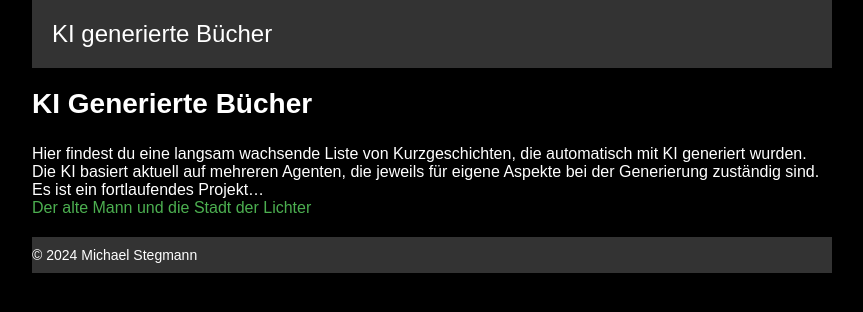
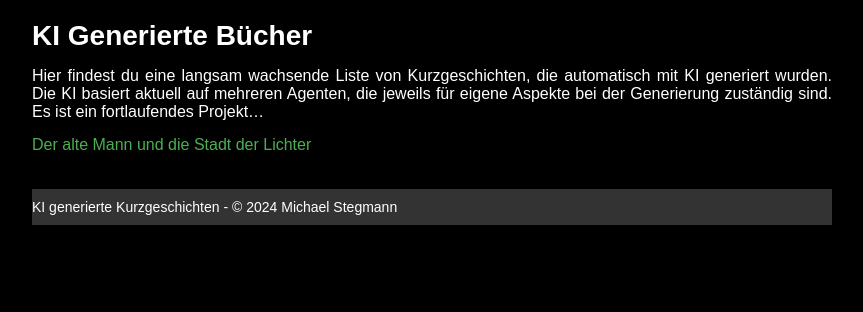
Before and after one commit to stegmi/books, a Jekyll site: the page built from index.md, in a window 1280 px wide. Shown: the top 312 px of the page, without its empty margins (208-1071 px from the left). Built offline with Jekyll 4.4.1, drawn with Linux system fonts in a browser that asks for light colours; our own code applies the rules of GitHub Pages for plain Markdown files.

```diff
--- a/_layouts/default.html
+++ b/_layouts/default.html
@@ -3,20 +3,16 @@
 <head>
     <meta charset="UTF-8">
     <meta name="viewport" content="width=device-width, initial-scale=1.0">
-    <title>KI generierte Bücher</title>
+    <title>KI generierte Kurzgeschichten</title>
     <link rel="stylesheet" href="/books/static/main.css">
 </head>
 <body>
-    <header>
-        <p class="header-title">KI generierte Bücher</p>
-    </header>
-
     <main>
         {{ content }}
     </main>
 
     <footer>
-        <p>&copy; 2024 Michael Stegmann</p>
+        <p><a href="/books"></a>KI generierte Kurzgeschichten<a> - &copy; 2024 Michael Stegmann</p>
     </footer>
 </body>
 </html>
--- a/static/main.css
+++ b/static/main.css
@@ -27,16 +27,26 @@ header {
 
 main {
     padding: 20px 0;
+    text-align: justify;
+}
+
+main p {
+    margin-bottom: 15px;
 }
 
 main h1 {
     font-size: 28px;
-    margin-bottom: 25px;
+    margin-bottom: 15px;
 }
 
 main h2 {
+    font-size: 24px;
+    margin-bottom: 10px;
+}
+
+main h3 {
     font-size: 20px;
-    margin-bottom: 25px;
+    margin-bottom: 10px;
 }
 
 a {
@@ -50,10 +60,14 @@ a:hover {
 }
 
 footer {
-    background-color: #333; /* Dunkleres Schwarz */
+    background-color: #333;
     padding: 10px 0;
 }
 
 footer p {
     font-size: 14px;
 }
+
+footer a {
+    color: inherit;
+}
```
